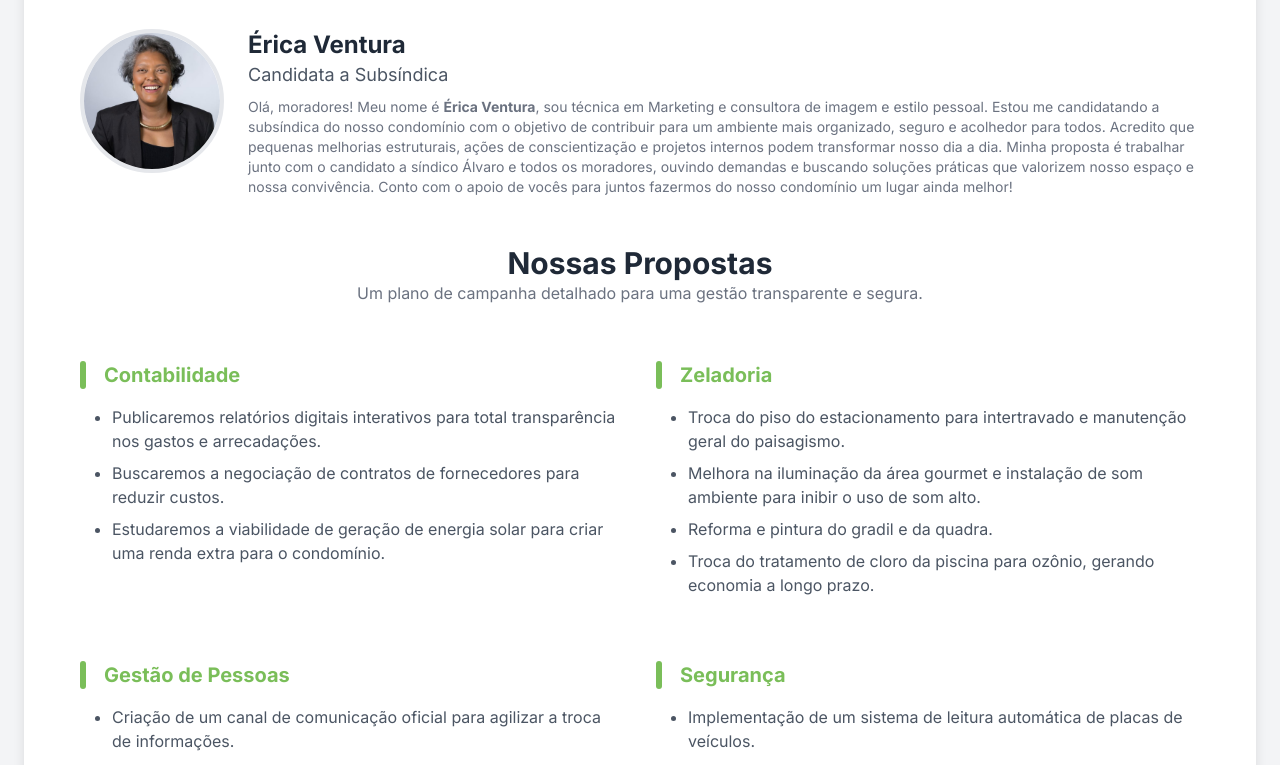
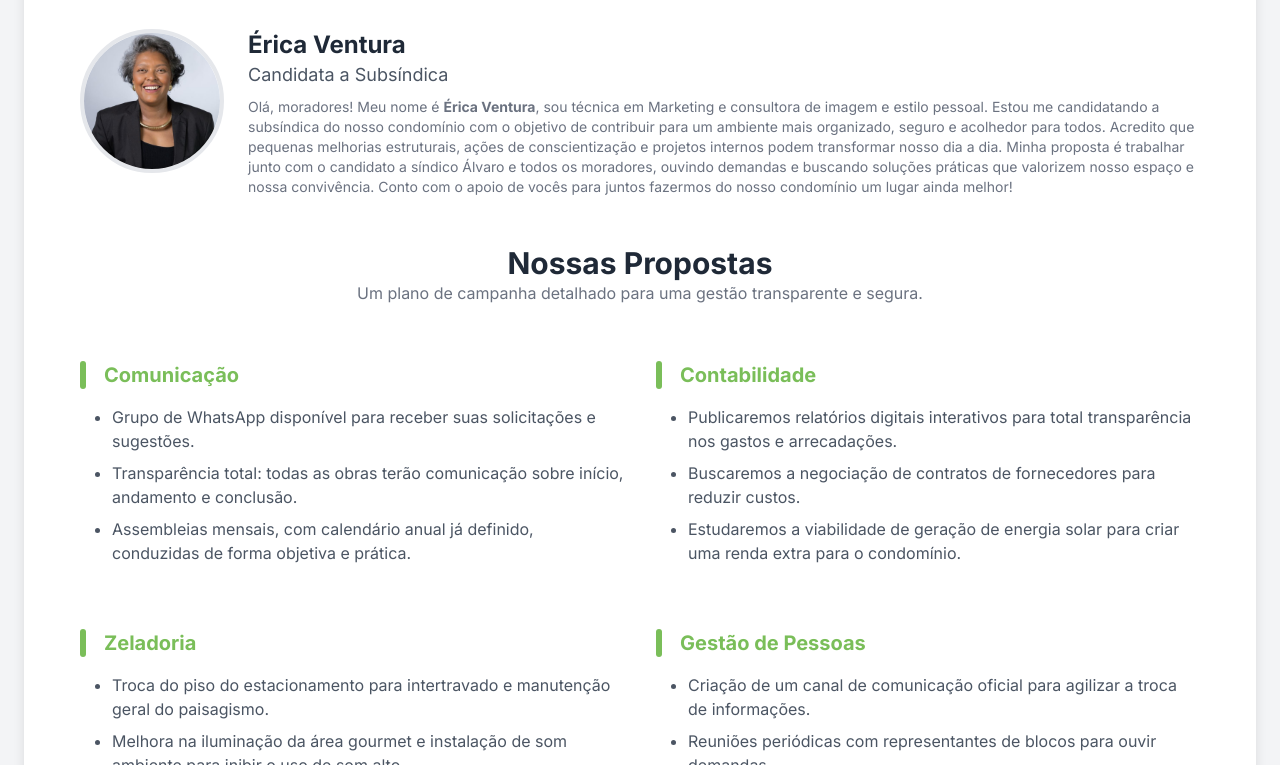
Before and after one commit to wizardcorp81/eleicao_ponto_reserva, a plain HTML site: page index.html in a window 1280 px wide. Shown: the part 515-1280 px from the top of the page. Drawn offline with nearby package versions, Linux system fonts and the light colour scheme.

Commit message:
Update index.html

```diff
--- a/index.html
+++ b/index.html
@@ -165,6 +165,15 @@ Conto com o apoio de vocês para juntos fazermos do nosso condomínio um lugar a
 
             <div class="grid md:grid-cols-2 gap-8">
                 <div>
+                    <h3 class="section-title text-xl font-bold">Comunicação</h3>
+                    <ul class="list-disc pl-8 text-gray-600 space-y-2">
+                        <li>Grupo de WhatsApp disponível para receber suas solicitações e sugestões.</li>
+                        <li>Transparência total: todas as obras terão comunicação sobre início, andamento e conclusão.</li>
+                        <li>Assembleias mensais, com calendário anual já definido, conduzidas de forma objetiva e prática.</li>
+                    </ul>
+                </div>
+
+                <div>
                     <h3 class="section-title text-xl font-bold">Contabilidade</h3>
                     <ul class="list-disc pl-8 text-gray-600 space-y-2">
                         <li>Publicaremos relatórios digitais interativos para total transparência nos gastos e arrecadações.</li>
```
